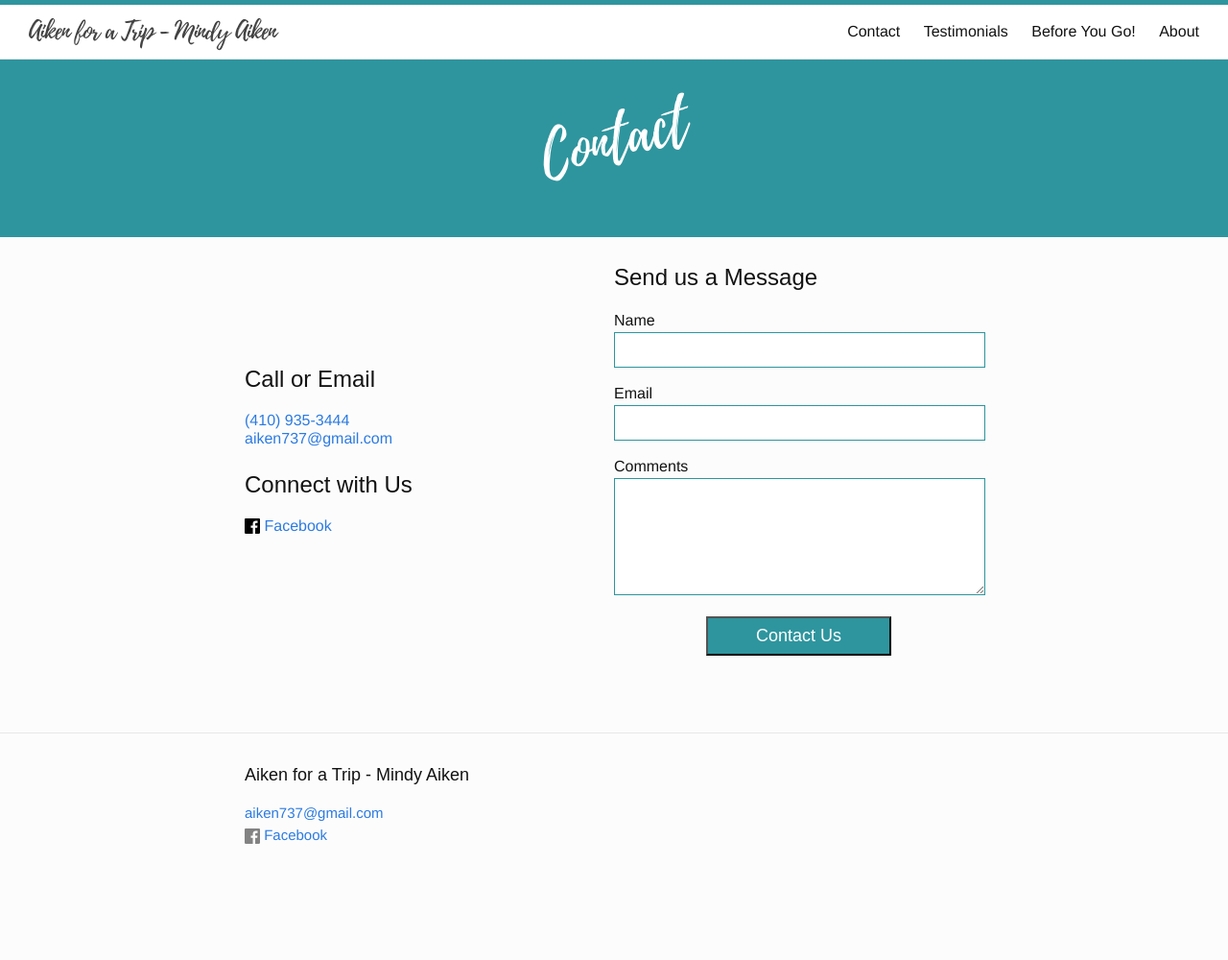
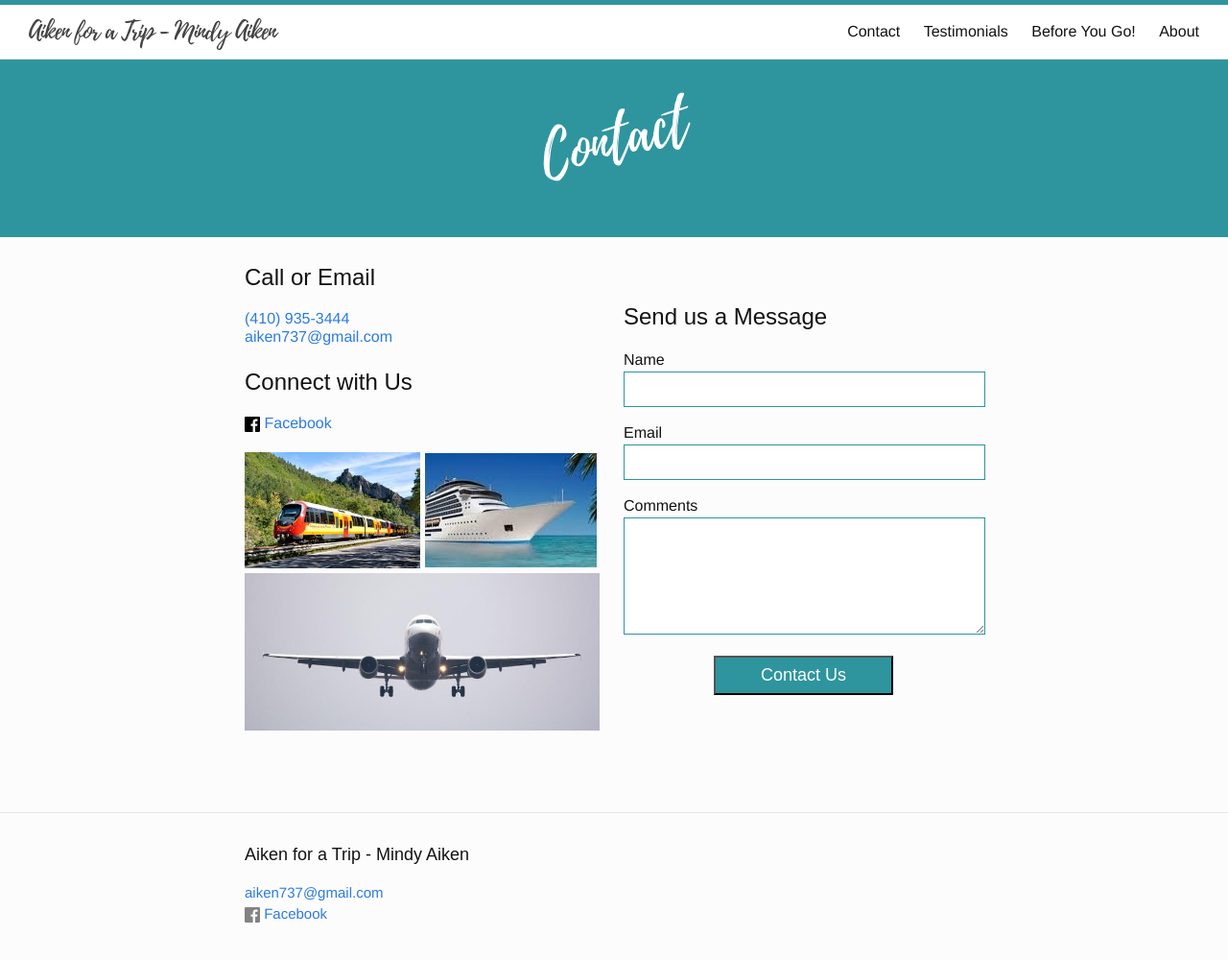
Before and after one commit to aikenfortrip/aikenfortrip.github.io, a Jekyll site: the page built from contact.html, in a window 1280 px wide and 1009 px high. Shown: the top 1000 px of the window at 96% size. Built offline with Jekyll 4.4.1, drawn with Linux system fonts in a browser that asks for light colours.

Commit message:
Add images to contact page

```diff
--- a/_sass/pages/_contact.scss
+++ b/_sass/pages/_contact.scss
@@ -11,17 +11,27 @@
 }
 
 .contact-info {
+  margin-right: 2rem;
+
   p {
     margin-bottom: 0;
     line-height: 1.2;
   }
 
-  div {
+  .tel-email, .social {
     margin-bottom: 2rem;
   }
 
   h3 {
     margin-bottom: 1rem;
+  }
+
+  .images .row {
+    margin-bottom: .5rem;
+  }
+
+  .images .column {
+    margin-right: .5rem;
   }
 }
 
--- a/_sass/pages/_testimonials.scss
+++ b/_sass/pages/_testimonials.scss
@@ -27,7 +27,6 @@
 
   @include media-query($on-palm) {
     .row, .row:nth-of-type(odd) {
-      flex-direction: column;
       padding: 3rem;
       margin-bottom: 0;
     }
--- a/contact.html
+++ b/contact.html
@@ -40,7 +40,23 @@ navOrder: 1
           </a>
         </p>
       </div>
-    </div>
+
+      <div class='images'>
+        <div class='row'>
+          <div class='column'>
+            <img src='/assets/images/contact/train.jpg' />
+          </div>
+          <div class='column'>
+            <img src='/assets/images/contact/cruise.jpg' />
+          </div>
+        </div>
+        <div class='row'>
+          <div class='column'>
+            <img src='/assets/images/contact/plane.jpg' />
+          </div>
+        </div>
+      </div>
+    </div> <!-- /contact-info -->
 
     <div class='contact-form column'>
       <h2>
@@ -73,7 +89,7 @@ navOrder: 1
         </button>
       </form>
     </div>
-  </div>
+  </div> <!-- /contact-form -->
 
 </div>
 
```
Also changed, not shown: assets/images/contact/cruise.jpg (added), assets/images/contact/lion.jpg (deleted), assets/images/contact/plane.jpg (added), assets/images/contact/train.jpg (added).
